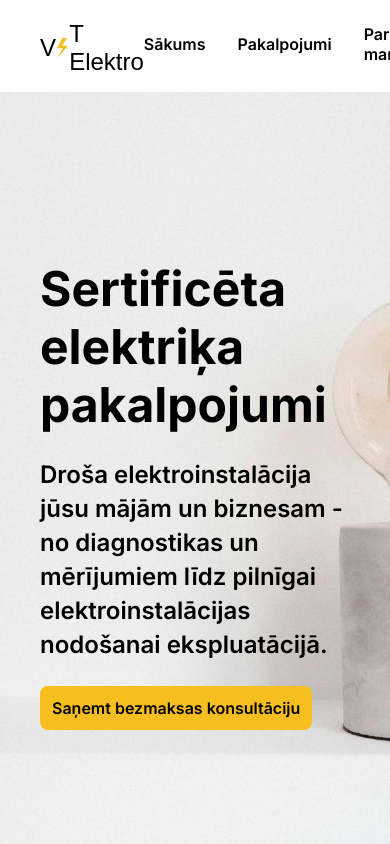
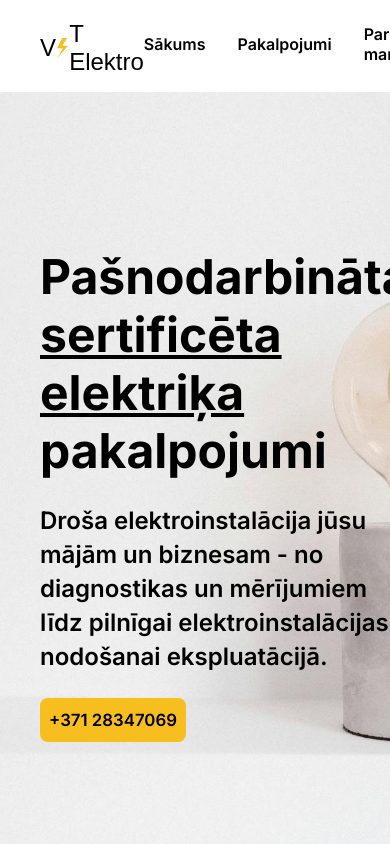
Before and after one commit to EsPo0/VT_Elektro, a Vue app: page / in a window 390 px wide. Shown: the top 844 px of the page. Built offline with nearby package versions, Linux system fonts and the light colour scheme; a web font is replaced by a local one.

Commit message:
added phone, changed text and added phone reference

```diff
--- a/package.json
+++ b/package.json
@@ -4,7 +4,7 @@
   "private": true,
   "type": "module",
   "scripts": {
-    "dev": "vite",
+    "dev": "bunx --bun vite",
     "build": "run-p type-check \"build-only {@}\" --",
     "preview": "vite preview",
     "test:unit": "vitest",
@@ -38,7 +38,7 @@
     "npm-run-all2": "^8.0.4",
     "oxfmt": "^0.37.0",
     "oxlint": "~1.51.0",
-    "typescript": "~5.9.3",
+    "typescript": "^6.0.2",
     "vite": "^7.3.1",
     "vite-plugin-vue-devtools": "^8.0.7",
     "vitest": "^4.0.18",
--- a/src/components/layout/footer_section.vue
+++ b/src/components/layout/footer_section.vue
@@ -2,9 +2,7 @@
   <footer class="footer">
     <p class="footer-heading">Nepieciešams sertificēts elektriķis? Sazinies ar mani!</p>
     <a href="tel:+37128347069" class="footer-phone">+371 28347069</a>
-    <a href="https://www.linkedin.com/in/vadims-teli%C4%8Dens-824530329/" target="_blank" rel="noopener noreferrer" class="linkedin-link">
-      <img src="@/assets/linkedin.svg" alt="LinkedIn" class="linkedin-icon" />
-    </a>
+    <a href="tel:+37126874896" class="footer-phone">+371 26874896</a>
     <p class="footer-copy">VT Solutions ©2025. All rights reserved.</p>
   </footer>
 </template>
--- a/src/components/layout/home_view.vue
+++ b/src/components/layout/home_view.vue
@@ -1,7 +1,7 @@
 <template>
   <section id="sakums" class="hero">
     <div class="hero-content">
-      <h1 class="hero-title">Sertificēta elektriķa pakalpojumi</h1>
+      <h1 class="hero-title">Pašnodarbināta <u>sertificēta elektriķa</u> pakalpojumi</h1>
       <p class="hero-subtitle">Droša elektroinstalācija jūsu mājām un biznesam - no diagnostikas un mērījumiem līdz pilnīgai elektroinstalācijas nodošanai ekspluatācijā.</p>
       <ButtonPrimary>Saņemt bezmaksas konsultāciju</ButtonPrimary>
     </div>
--- a/src/components/ui/buttons/button_small_default_desktop.vue
+++ b/src/components/ui/buttons/button_small_default_desktop.vue
@@ -1,6 +1,6 @@
 <template>
   <button class="btn-primary">
-    <slot>+371 28347069</slot>
+    <a href="tel:+37128347069">+371 28347069</a>
   </button>
 </template>
 
@@ -8,6 +8,24 @@
 </script>
 
 <style scoped>
+
+a {
+  color:#000000
+}
+
+a:link {
+      text-decoration: none;
+      font-family: 'Inter', sans-serif;
+      font-size: 16px;
+      font-weight: 600;
+      transform: scale(1.05);
+      cursor: pointer;
+      display: inline-flex;
+      align-items: center;
+      gap: 10px;
+      box-shadow: none;
+}
+
 .btn-primary {
   background: #F6BE1F;
   color: #000000;
```
Also changed, not shown: 1 other file (tests, documents, lock files or other folders).
